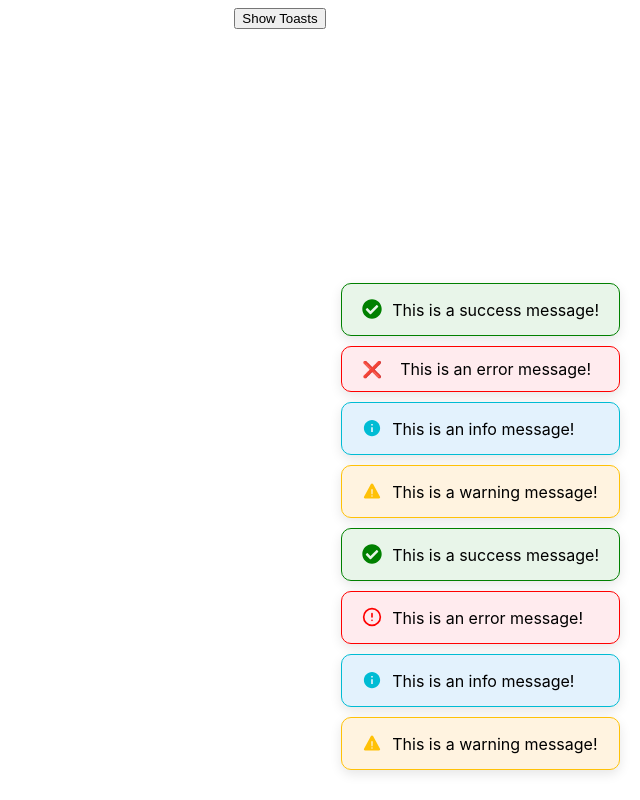
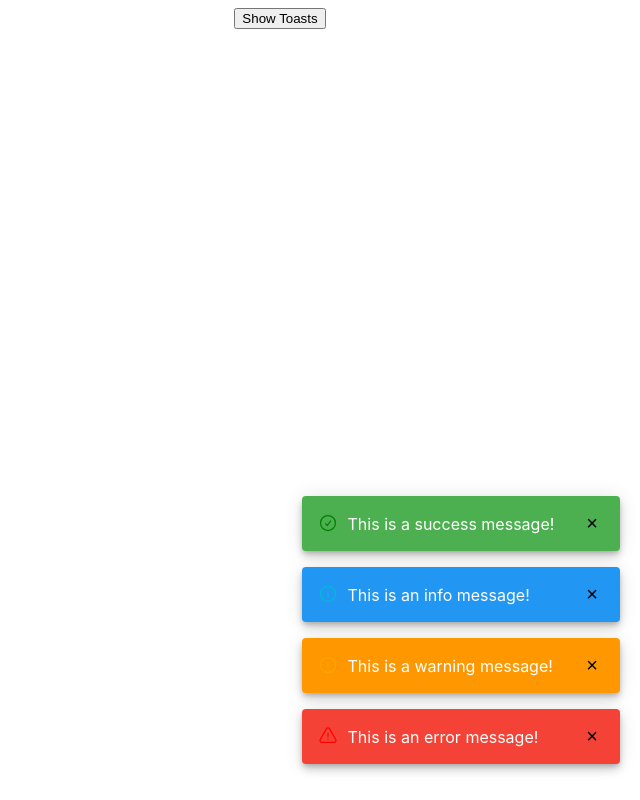
Before and after one commit to m-sohaibnadeem/react-smooth-toast, a React (Vite) app: page / in a window 1280 px wide. Both pictures are taken after a click on the button "Show Toasts". Shown: the whole page, without its empty margins (640-1280 px from the left). Built offline with nearby package versions, Linux system fonts and the light colour scheme.

Commit message:
Variant supports released - 1.0.9

```diff
--- a/src/App.tsx
+++ b/src/App.tsx
@@ -3,23 +3,16 @@ import useToast from './hooks/useToast'
 
 function App() {
   const toast = useToast();
-
   const showToast = () => {
-    toast.success('This is a success message!', { duration: 5000, });
-    toast.error('This is an error message!', { icon: '❌' });
-    toast.info('This is an info message!', { className: 'custom-class' });
+    toast.success('This is a success message!');
+    toast.info('This is an info message!');
     toast.warning('This is a warning message!');
-    toast.success('This is a success message!', { duration: 5000 });
-    toast.error('This is an error message!',);
-    toast.info('This is an info message!', { className: 'custom-class' });
-    toast.warning('This is a warning message!');
+    toast.error('This is an error message!');
   };
   return (
   <div style={{display:"flex",justifyContent:"center",alignItems:"center"}}>
-
   <button style={{marginLeft:"35rem"}} onClick={showToast}>Show Toasts</button>
-  <ToastContainer position="bottom-right"/>
-
+  <ToastContainer position="bottom-right" variant="material" />
   </div>
   )
 }
--- a/src/components/Toast.css
+++ b/src/components/Toast.css
@@ -12,7 +12,34 @@
     -moz-osx-font-smoothing: grayscale;
   }
 
+  .toast-material {
+    display: flex;
+    align-items: center;
+    justify-content: space-between;
+    padding: 12px 16px;
+    border-radius: 4px;
+    box-shadow: 0 3px 5px -1px rgba(0,0,0,.2), 0 6px 10px 0 rgba(0,0,0,.14), 0 1px 18px 0 rgba(0,0,0,.12);
+    margin-bottom: 16px;
+    gap: 10px;
+  }
 
+  .toast-material-content {
+    display: flex;
+    align-items: center; gap: 10px;
+  }
+
+  .toast-material-close {
+    background: none;
+    border: none;
+    font-size: 20px;
+    cursor: pointer;
+    margin-left: 16px;
+  }
+
+  .toast-material.success { background-color: #4caf50; color: white;margin-top: 5px; }
+  .toast-material.error { background-color: #f44336; color: white;margin-top: 5px; }
+  .toast-material.info { background-color: #2196f3; color: white;margin-top: 5px; }
+  .toast-material.warning { background-color: #ff9800; color: white;margin-top: 5px; }
 .toast {
     padding: 10px 20px;
     margin-bottom: 10px;
--- a/src/components/Toast.tsx
+++ b/src/components/Toast.tsx
@@ -5,20 +5,26 @@ import './Toast.css';
 
 interface ToastProps extends ToastOptions {
   removeToast: (id: string) => void;
+  variant?: 'minimal' | 'material';
 }
 
-const Toast: React.FC<ToastProps> = ({ id, type, message, icon, duration = 3000, style, className, removeToast }) => {
+const Toast: React.FC<ToastProps> = ({
+  id,
+  type,
+  message,
+  icon,
+  duration = 3000,
+  style,
+  className,
+  removeToast,
+  variant = 'minimal'
+}) => {
   useEffect(() => {
-    const timer = setTimeout(() => {
-      if (id) removeToast(id);
-    }, duration);
-
-    return () => clearTimeout(timer);
+    if (id) {
+      const timer = setTimeout(() => removeToast(id), duration);
+      return () => clearTimeout(timer);
+    }
   }, [id, removeToast, duration]);
-
-  const handleClick = () => {
-    if (id) removeToast(id);
-  };
 
   const getIcon = () => {
     if (icon) return <div className="icon-wrapper">{icon}</div>;
@@ -30,12 +36,32 @@ const Toast: React.FC<ToastProps> = ({ id, type, message, icon, duration = 3000,
       default: return null;
     }
   };
+  const baseClassName = `toast-enter ${className || ''}`;
 
+  if (variant === 'material') {
+    return (
+      <div
+        className={`toast-material ${type} ${baseClassName}`}
+        style={style}
+        onClick={() => id && removeToast(id)}
+      >
+        <div className="toast-material-content">
+          {getIcon()}
+          <span>{message}</span>
+        </div>
+        <button className="toast-material-close" onClick={(e) => { e.stopPropagation(); id && removeToast(id); }}>
+          &times;
+        </button>
+      </div>
+    );
+  }
+
+  // Default tailwind variant
   return (
     <div
-      className={`toast ${type} ${className || ''} toast-enter`}
+      className={`toast ${type} ${baseClassName} toast-enter`}
       style={style}
-      onClick={handleClick}
+      onClick={() => id && removeToast(id)}
     >
       <div className="toast-content">
         {getIcon()}
--- a/src/components/ToastContainer.tsx
+++ b/src/components/ToastContainer.tsx
@@ -5,15 +5,16 @@ import './ToastContainer.css';
 
 export interface ToastContainerProps {
   position?: 'top-left' | 'top-right' | 'bottom-left' | 'bottom-right';
+  variant?: 'minimal' | 'material';
+
 }
 
-const ToastContainer: React.FC<ToastContainerProps> = ({ position = 'top-right' }) => {
+const ToastContainer: React.FC<ToastContainerProps> = ({ position = 'top-right', variant = 'minimal' }) => {
   const { toasts, removeToast } = useContext(ToastContext);
-
   return (
     <div className={`toast-container ${position}`}>
       {toasts.map((toast) => (
-        <Toast key={toast.id} {...toast} removeToast={removeToast} />
+        <Toast key={toast.id} {...toast} removeToast={removeToast} variant={variant} />
       ))}
     </div>
   );
--- a/src/hooks/useToast.ts
+++ b/src/hooks/useToast.ts
@@ -3,7 +3,6 @@ import { ToastContext, ToastOptions } from '../context/ToastContext';
 
 const useToast = () => {
   const { addToast } = useContext(ToastContext);
-
   const showToast = (options: ToastOptions) => {
     addToast(options);
   };
--- a/src/icons/index.tsx
+++ b/src/icons/index.tsx
@@ -1,8 +1,4 @@
 import React from 'react';
-import { FiAlertCircle } from 'react-icons/fi';
-import { FaCheckCircle } from "react-icons/fa";
-import { IoMdInformationCircle } from "react-icons/io";
-import { IoIosWarning } from "react-icons/io";
 import "./icons.css";
 const iconStyle = {
   display: 'inline-block',
@@ -17,24 +13,32 @@ const IconWrapper: React.FC<{ children: React.ReactNode }> = ({ children }) => (
 
 export const SuccessIcon = () => (
   <IconWrapper>
-    <FaCheckCircle style={{ color: 'green', width: 20, height: 20, marginTop: "5px" }} />
+    <svg xmlns="http://www.w3.org/2000/svg" fill="none" viewBox="0 0 24 24" stroke-width="1.5" stroke="currentColor" className="size-6" style={{ color: 'green', width: 20, height: 20, marginTop: "5px" }}>
+  <path stroke-linecap="round" stroke-linejoin="round" d="M9 12.75 11.25 15 15 9.75M21 12a9 9 0 1 1-18 0 9 9 0 0 1 18 0Z" />
+</svg>
   </IconWrapper>
 );
 
 export const InfoIcon = () => (
   <IconWrapper>
-    <IoMdInformationCircle style={{ color: '#00BCD4', width: 20, height: 20, marginTop: "5px" }} />
+    <svg xmlns="http://www.w3.org/2000/svg" fill="none" viewBox="0 0 24 24" stroke-width="1.5" stroke="currentColor" className="size-6" style={{ color: '#00BCD4', width: 20, height: 20, marginTop: "5px" }}>
+  <path stroke-linecap="round" stroke-linejoin="round" d="m11.25 11.25.041-.02a.75.75 0 0 1 1.063.852l-.708 2.836a.75.75 0 0 0 1.063.853l.041-.021M21 12a9 9 0 1 1-18 0 9 9 0 0 1 18 0Zm-9-3.75h.008v.008H12V8.25Z" />
+</svg>
   </IconWrapper>
 );
 
 export const ErrorIcon = () => (
   <IconWrapper>
-    <FiAlertCircle style={{ color: 'red', width: 20, height: 20, marginTop: "5px" }} />
+    <svg xmlns="http://www.w3.org/2000/svg" fill="none" viewBox="0 0 24 24" stroke-width="1.5" stroke="currentColor" className="size-6" style={{ color: 'red', width: 20, height: 20, marginTop: "5px" }}>
+  <path stroke-linecap="round" stroke-linejoin="round" d="M12 9v3.75m-9.303 3.376c-.866 1.5.217 3.374 1.948 3.374h14.71c1.73 0 2.813-1.874 1.948-3.374L13.949 3.378c-.866-1.5-3.032-1.5-3.898 0L2.697 16.126ZM12 15.75h.007v.008H12v-.008Z" />
+</svg>
   </IconWrapper>
 );
 
 export const WarningIcon = () => (
   <IconWrapper>
-    <IoIosWarning style={{ color: '#FFC107', width: 20, height: 20, marginTop: "5px" }} />
+    <svg xmlns="http://www.w3.org/2000/svg" fill="none" viewBox="0 0 24 24" stroke-width="1.5" stroke="currentColor" className="size-6" style={{ color: 'orange', width: 20, height: 20, marginTop: "5px" }}>
+  <path stroke-linecap="round" stroke-linejoin="round" d="M12 9v3.75m9-.75a9 9 0 1 1-18 0 9 9 0 0 1 18 0Zm-9 3.75h.008v.008H12v-.008Z" />
+</svg>
   </IconWrapper>
 );
```
Also changed, not shown: package.json (+5 -4 lines), 2 other files (tests, documents, lock files or other folders).
